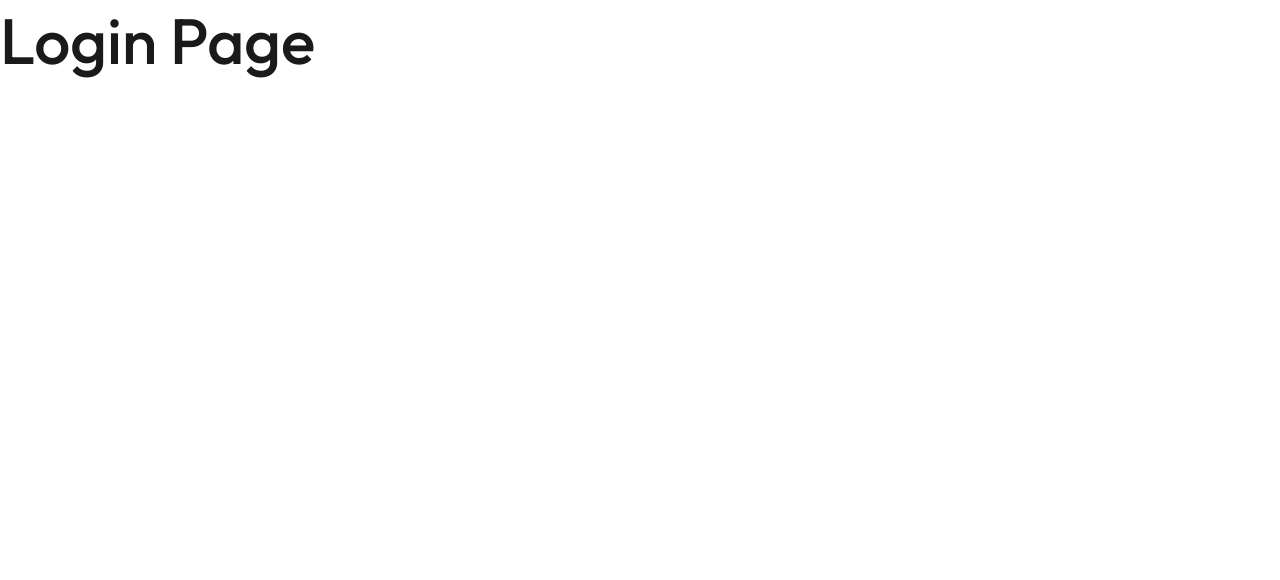
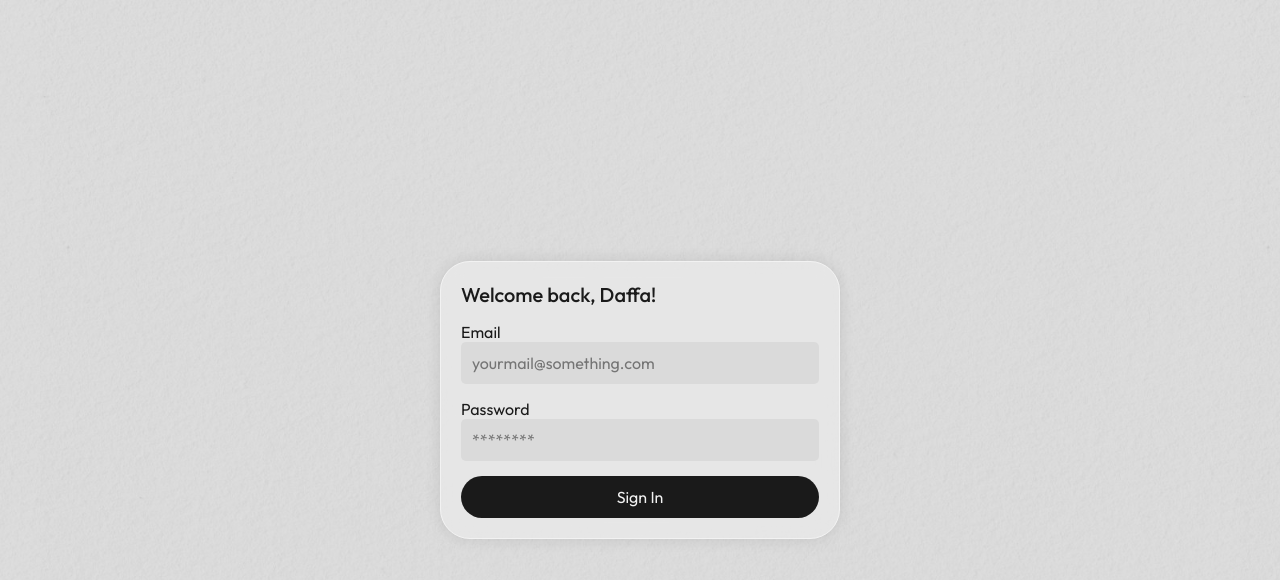
Before and after one commit to daffalde/portfolio4, a Next.js app: page /auth/login in a window 1280 px wide. Shown: the top 580 px of the page. Built offline with nearby package versions, Linux system fonts and the light colour scheme.

Commit message:
feat:login page and middleware logic

```diff
--- a/app/auth/login/page.tsx
+++ b/app/auth/login/page.tsx
@@ -1,8 +1,59 @@
+"use client";
+
+import { useState } from "react";
+import styles from "../../../styles/auth/login.module.css";
+
 export default function LoginPage() {
+  const [email, setEmail] = useState("");
+  const [password, setPassword] = useState("");
+
+  async function handleLogin(e: any) {
+    e.preventDefault();
+
+    const res = await fetch("/api/auth/login", {
+      method: "POST",
+      headers: { "Content-Type": "application/json" },
+      body: JSON.stringify({ email, password }),
+    });
+
+    const data = await res.json();
+
+    if (!res.ok) {
+      console.log("login error");
+      return;
+    }
+
+    console.log(data);
+  }
   return (
     <>
-      <div>
-        <h1>Login Page</h1>
+      <div className="homepage">
+        <div className={styles.body}>
+          <div className={`bg-template ${styles.content}`}>
+            <h5>Welcome back, Daffa!</h5>
+            <span>
+              <p>Email</p>
+              <input
+                value={email}
+                onChange={(e) => setEmail(e.target.value)}
+                type="text"
+                placeholder="yourmail@something.com"
+              />
+            </span>
+            <span>
+              <p>Password</p>
+              <input
+                value={password}
+                onChange={(e) => setPassword(e.target.value)}
+                type="password"
+                placeholder="********"
+              />
+            </span>
+            <button onClick={handleLogin} className="btn-main">
+              Sign In
+            </button>
+          </div>
+        </div>
       </div>
     </>
   );
--- a/app/globals.css
+++ b/app/globals.css
@@ -8,6 +8,7 @@
   --bg-main: #f2f2f2;
   --bg-second: hsla(0, 0%, 95%, 0.5);
   --bg-third: #bfbfbf;
+  --bg-fourth: #dadada;
   --border: #404040;
   --text-main: #1a1a1a;
   --text-second: #404040;
@@ -161,7 +162,7 @@ select {
   font-size: 16px;
   padding: 10px;
   border-radius: 5px;
-  background-color: var(--bg-third);
+  background-color: var(--bg-fourth);
   border: 1px solid transparent;
   width: 100%;
   resize: none;
--- /dev/null
+++ b/styles/auth/login.module.css
@@ -0,0 +1,26 @@
+.body {
+  width: 100%;
+  max-width: 1440px;
+  height: 100dvh;
+  padding: 20px;
+  display: flex;
+  justify-content: center;
+  align-items: center;
+}
+.content {
+  width: 100%;
+  max-width: 400px;
+  padding: 20px;
+  border-radius: 30px;
+  display: flex;
+  flex-direction: column;
+  justify-content: start;
+  align-items: start;
+  gap: 15px;
+}
+.content span {
+  width: 100%;
+}
+.content button {
+  width: 100%;
+}
```
Also changed, not shown: app/api/auth/login/route.ts (added, +57 -0 lines), app/api/auth/logout/route.ts (added, +22 -0 lines), app/test/page.tsx (added, +19 -0 lines), middleware.ts (added, +15 -0 lines).
